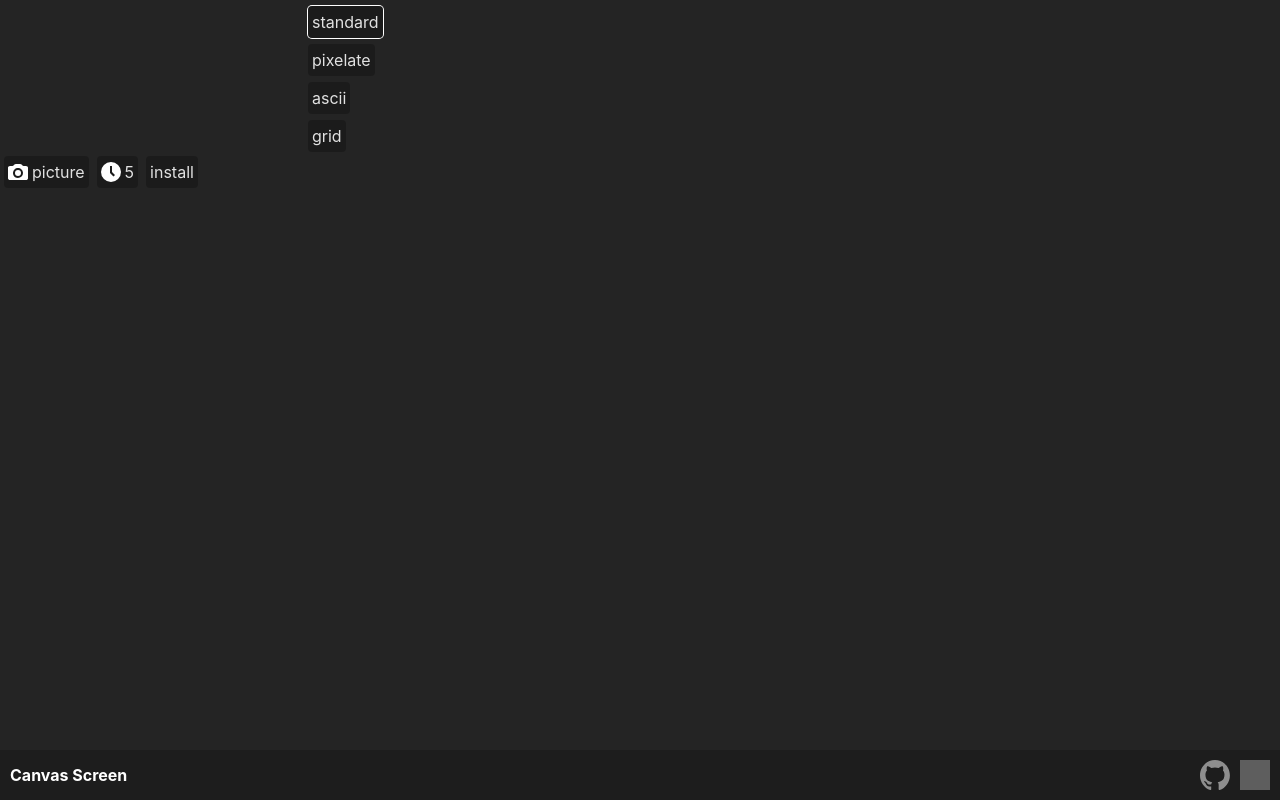
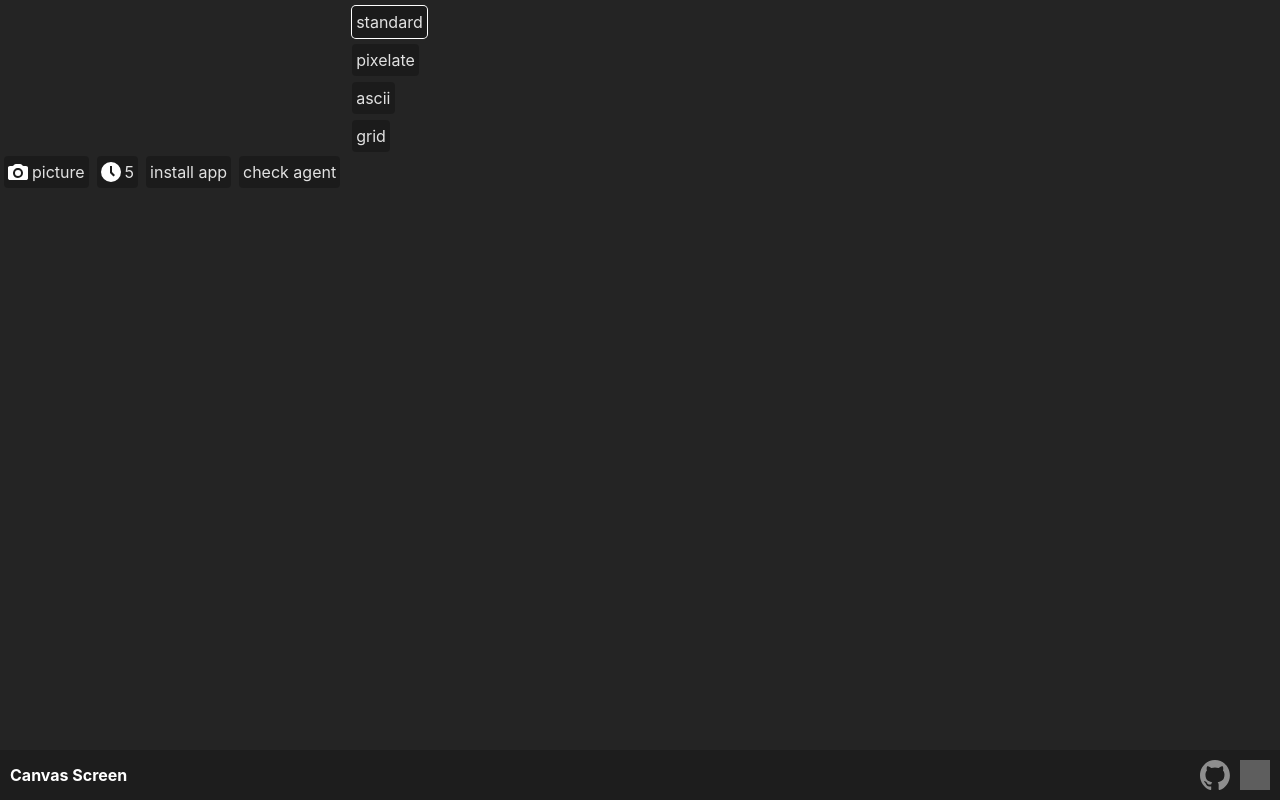
Before and after one commit to dotfury/canvas-screen, a React (Vite) app: page / in a window 1280 px wide. Built offline with nearby package versions, Linux system fonts and the light colour scheme; no server answers; grey boxes are pictures that could not be loaded.

Commit message:
Install pwa (#22)
* pwa installable check - 2025/07/10

* refactor installable check - 2025/07/11

* add no install message - 2025/07/12

* rename main controls component - 2025/07/12

* hide install button + user agent check - 2025/07/13

```diff
--- a/src/App.css
+++ b/src/App.css
@@ -85,4 +85,14 @@
   [popover]::backdrop {
     @apply bg-black/60 opacity-0 duration-200 transition-discrete;
   }
+
+  #install-app-button {
+    @apply hidden;
+  }
+
+  @media (display-mode: browser) {
+    #install-app-button {
+      @apply block;
+    }
+  }
 }
--- a/src/components/mainControls/index.tsx
+++ b/src/components/mainControls/index.tsx
@@ -38,6 +38,10 @@ function MainControls() {
     }
   };
 
+  const displayAgent = () => {
+    alert(navigator.userAgent);
+  };
+
   return (
     <div className="flex gap-2 mx-1">
       {appConfig.isMobile && (
@@ -72,11 +76,19 @@ function MainControls() {
         controls
       </button>
       <button
+        id="install-app-button"
         className="standard-button"
         onClick={installApp}
         disabled={showOverlay}
       >
-        install
+        install app
+      </button>
+      <button
+        className="standard-button"
+        onClick={displayAgent}
+        disabled={showOverlay}
+      >
+        check agent
       </button>
     </div>
   );
```
